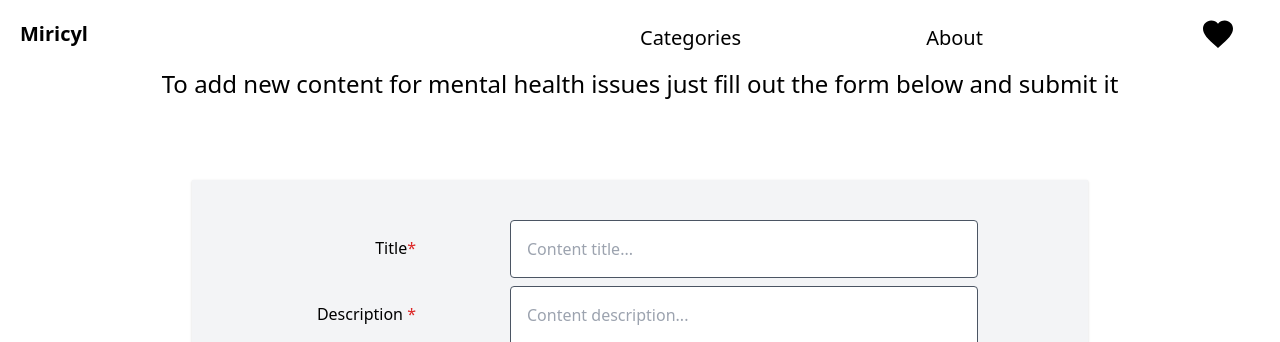
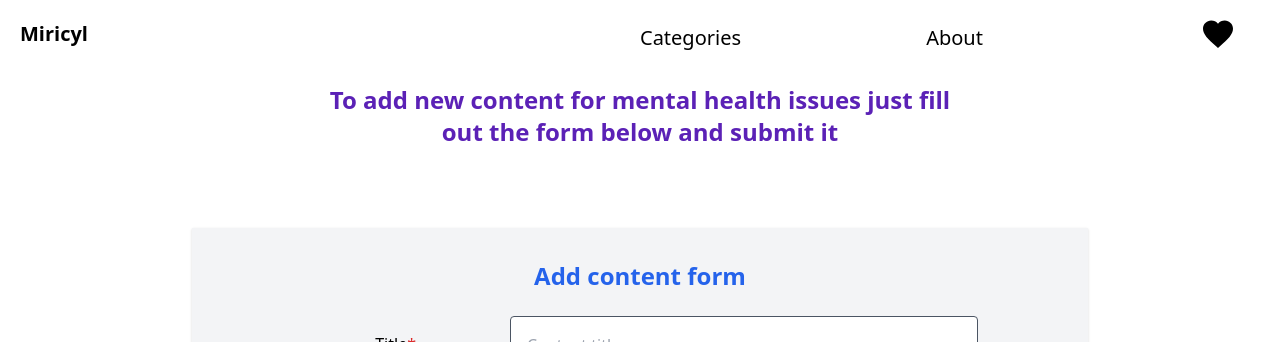
Before and after one commit to codingduckscyf/miricyl, a Next.js app: page /add-content in a window 1280 px wide. Shown: the top 342 px of the page. Built offline with nearby package versions, Linux system fonts and the light colour scheme; no server answers; the database is empty.

Commit message:
added titles

```diff
--- a/components/Form/index.js
+++ b/components/Form/index.js
@@ -2,7 +2,7 @@ import { useRef, useState } from "react";
 import useSWR from "swr";
 import * as yup from "yup";
 
-const Form = ({ data, submit }) => {
+const Form = ({ data, submit, formTitle }) => {
   const { data: issuesData, error: issuesError } = useSWR(`/api/issues`);
   const [errors, setErrors] = useState([]);
 
@@ -71,6 +71,9 @@ const Form = ({ data, submit }) => {
             Please fill all required fields
           </h1>
         )}
+        <div>
+          <h3 className="text-2xl text-blue-600 font-bold mb-4">{formTitle}</h3>
+        </div>
         <div>
           <div className="float-left w-1/4 mt-2 text-right">
             <label htmlFor="title" className="inline-block p-4">
--- a/pages/add-content.js
+++ b/pages/add-content.js
@@ -40,7 +40,7 @@ const AddContentPage = () => {
   return (
     <Layout>
       <div>
-        <h1 className="text-center text-2xl px-32">
+        <h1 className="text-center text-2xl text-purple-800 w-2/4 mx-auto font-bold mt-6">
           To add new content for mental health issues just fill out the form
           below and submit it
         </h1>
@@ -49,7 +49,11 @@ const AddContentPage = () => {
             Please check your form
           </h1>
         )}
-        <Form data={data} submit={handleAddContentSubmit} />
+        <Form
+          data={data}
+          submit={handleAddContentSubmit}
+          formTitle="Add content form"
+        />
       </div>
     </Layout>
   );
--- a/pages/update-content/[id].js
+++ b/pages/update-content/[id].js
@@ -47,10 +47,14 @@ const UpdateContent = () => {
   return (
     <Layout>
       <div>
-        <div className="bg-red-200 p-10 text-2xl text-center">
+        <div className="text-center text-2xl text-purple-800 w-2/4 mx-auto font-bold mt-6">
           Make your changes and submit the form
         </div>
-        <Form data={data} submit={handleUpdateContent} />
+        <Form
+          data={data}
+          submit={handleUpdateContent}
+          formTitle={"Update content form"}
+        />
       </div>
     </Layout>
   );
```
